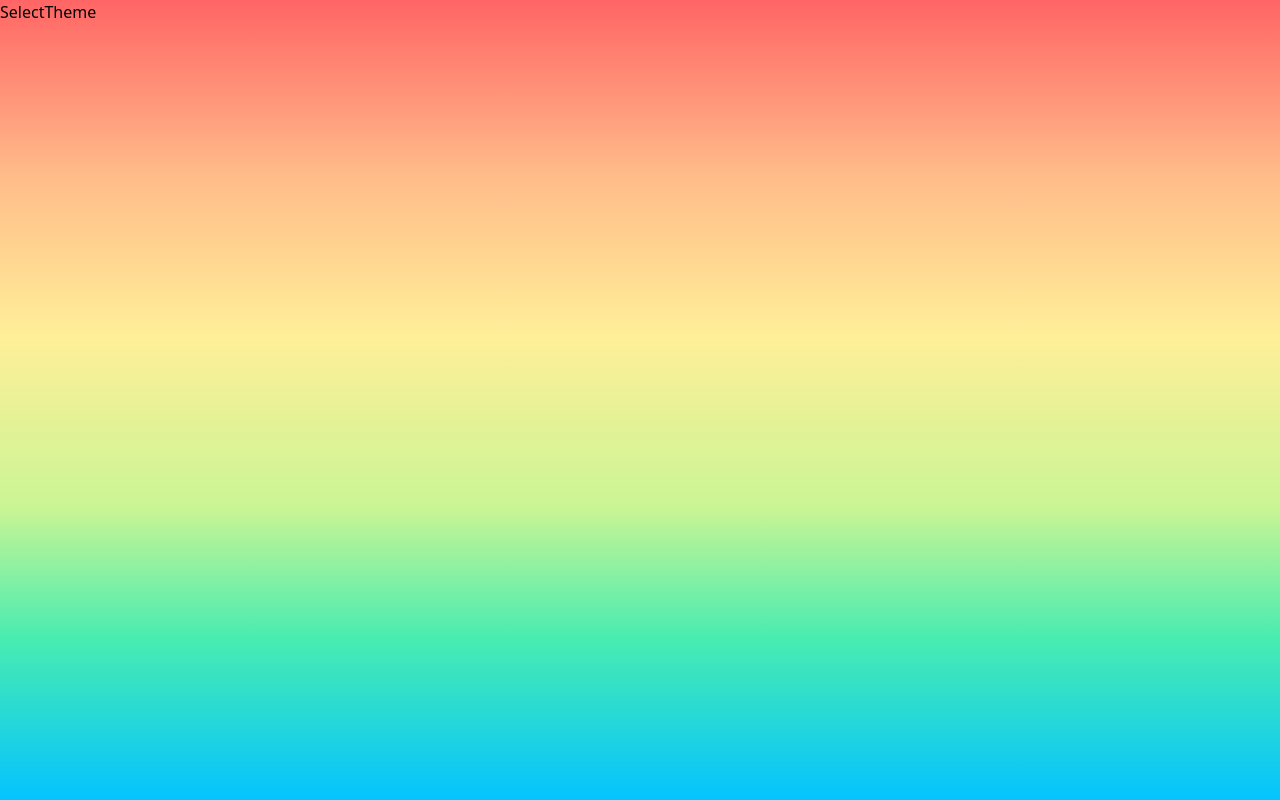
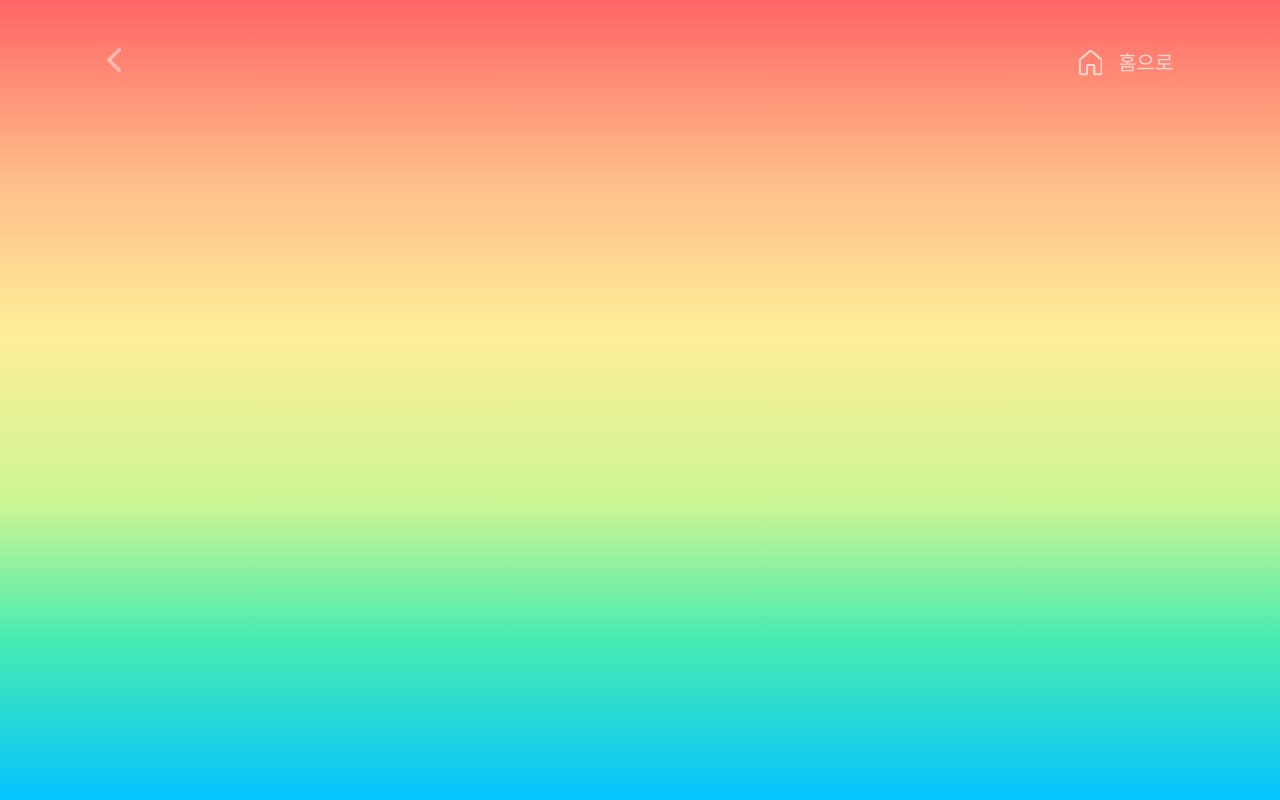
Before and after one commit to wjdgusaho/Damda, a React (Create React App) app in the folder frontend/client/: page /selecttheme in a window 1280 px wide. Built offline with nearby package versions, Linux system fonts and the light colour scheme; a web font is replaced by a local one.

Commit message:
feat: 테마 설정 중간 저장

```diff
--- a/frontend/client/src/Main.tsx
+++ b/frontend/client/src/Main.tsx
@@ -1,4 +1,4 @@
-import React from "react"
+import React, { useState } from "react"
 import { BrowserRouter, Routes, Route } from "react-router-dom"
 import { RootState } from "./store/Store"
 import Store from "./store/Store"
@@ -34,10 +34,16 @@ import {
 } from "./theme"
 import RecordCapsule from "./components/RecordCapsule"
 import GoalCapsule from "./components/GoalCapsule"
-import UserSearch from "./components/UserSearch"
 import SelectTheme from "./components/SelectTheme"
 
 function Main() {
+  const [themeIdx, setThemeIdx] = useState(0)
+  const [themeList, setThemeList] = useState([
+    universeDarkTheme,
+    universeLightTheme,
+    heartTheme,
+    marbleTheme,
+  ])
   return (
     <ThemeProvider theme={universeDarkTheme}>
       <div className="Main">
@@ -58,7 +64,6 @@ function Main() {
                   <Route path="list" element={<List />}></Route>
                   <Route path="request" element={<Request />}></Route>
                 </Route>
-                <Route path="/friend/search" element={<UserSearch />}></Route>
                 <Route path="/login/" element={<Login />}></Route>
                 <Route path="/signup/" element={<SignUp />}></Route>
                 <Route path="/logout/" element={<Logout />}></Route>
--- a/frontend/client/src/components/SelectTheme.tsx
+++ b/frontend/client/src/components/SelectTheme.tsx
@@ -1,7 +1,16 @@
-import React from "react"
+import React, { useState } from "react"
+import "../index.css"
+import tw from "tailwind-styled-components"
+import { styled } from "styled-components"
+import { useNavigate } from "react-router"
+import { SubHeader } from "./inc/SubHeader"
 
 const SelectTheme = function () {
-  return <div>SelectTheme</div>
+  return (
+    <>
+      <SubHeader />
+    </>
+  )
 }
 
 export default SelectTheme
```
